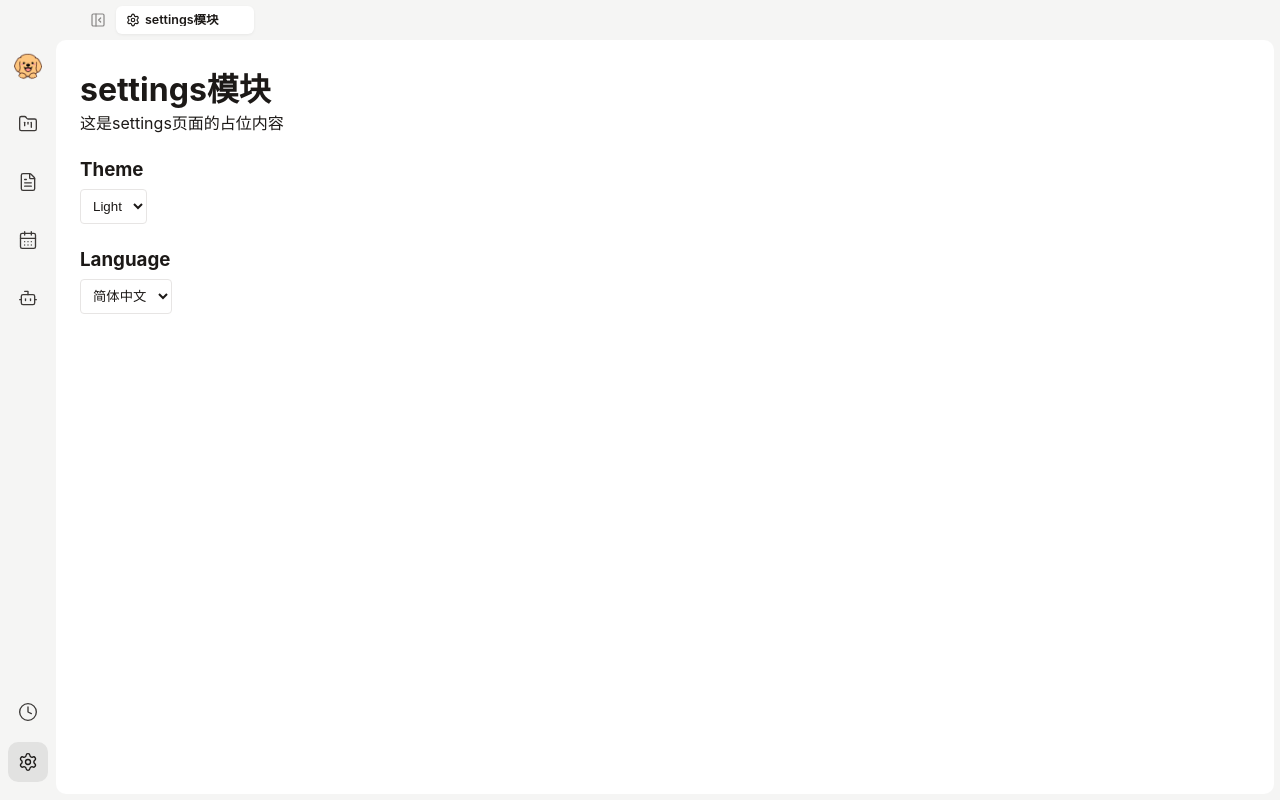
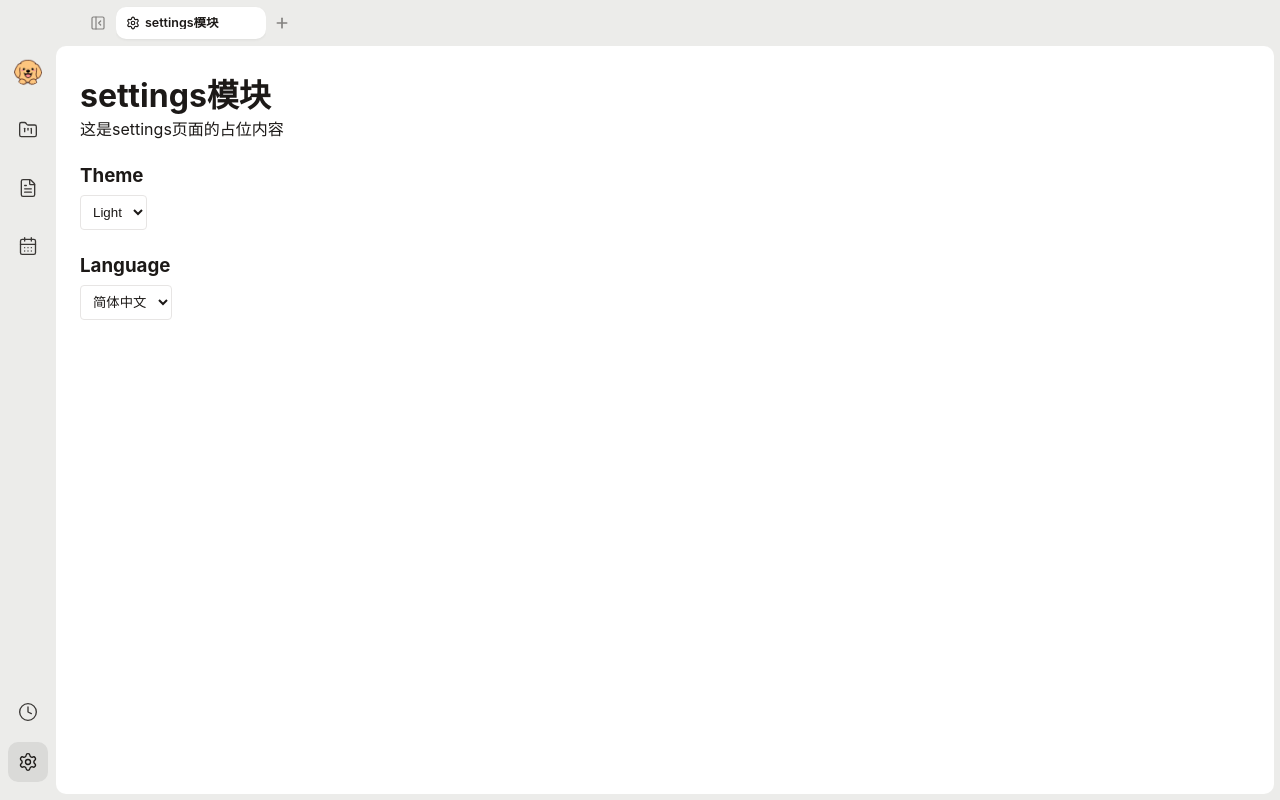
Before and after one commit to cheney-plus/happy-friday, a Vue app: page /settings in a window 1280 px wide. Built offline with nearby package versions, Linux system fonts and the light colour scheme.

Commit message:
调整顶部标签栏

```diff
--- a/src/App.vue
+++ b/src/App.vue
@@ -44,12 +44,24 @@ watch(
       const menu = allMenus.find(m => m.path === rootPath);
 
       if (menu) {
+        if (rootPath === '/friday') {
+          const fridayTabs = tabStore.openedTabs.filter(t => t.path === '/friday');
+          if (fridayTabs.length === 0) {
+            tabStore.addFridayTab();
+          } else {
+            const activeTab = tabStore.openedTabs.find(t => t.id === tabStore.activeTabId);
+            if (!activeTab || activeTab.path !== '/friday') {
+              tabStore.setActiveTab(fridayTabs[fridayTabs.length - 1].id);
+            }
+          }
+        } else {
           tabStore.addTab({
             id: newPath,
             path: newPath,
             i18nKey: menu.i18nKey,
             icon: menu.icon
           });
+        }
       }
     }
   },
--- a/src/assets/styles/variables.css
+++ b/src/assets/styles/variables.css
@@ -1,7 +1,7 @@
 :root {
   --bg-primary: #ffffff;
-  --bg-secondary: #f5f5f4;
-  --bg-sidebar: #f5f5f4;
+  --bg-secondary: #ececea;
+  --bg-sidebar: #ececea;
   --bg-hover: rgba(0, 0, 0, 0.06);
   --bg-active: rgba(0, 0, 0, 0.08);
   --text-primary: #1c1917;
@@ -11,14 +11,14 @@
   --accent-color: #2563eb;
   --accent-light: rgba(37, 99, 235, 0.1);
   --sidebar-width: 56px;
-  --tab-bar-height: 40px;
+  --tab-bar-height: 46px;
   --content-radius: 10px;
 }
 
 [data-theme='dark'] {
   --bg-primary: #1c1917;
-  --bg-secondary: #292524;
-  --bg-sidebar: #292524;
+  --bg-secondary: #232120;
+  --bg-sidebar: #232120;
   --bg-hover: rgba(255, 255, 255, 0.06);
   --bg-active: rgba(255, 255, 255, 0.08);
   --text-primary: rgba(255, 255, 255, 0.92);
--- a/src/components/layout/Sidebar.vue
+++ b/src/components/layout/Sidebar.vue
@@ -50,7 +50,6 @@ import {
   FolderKanban,
   FileText,
   CalendarDays,
-  Bot,
   Clock,
   Settings
 } from 'lucide-vue-next';
@@ -61,8 +60,7 @@ const { t } = useI18n();
 const menuConfig = [
   { key: 'workspace', path: '/workspace', iconComponent: FolderKanban, i18nKey: 'workspace.title' },
   { key: 'note', path: '/note', iconComponent: FileText, i18nKey: 'note.title' },
-  { key: 'schedule', path: '/schedule', iconComponent: CalendarDays, i18nKey: 'schedule.title' },
-  { key: 'friday', path: '/friday', iconComponent: Bot, i18nKey: 'friday.title' }
+  { key: 'schedule', path: '/schedule', iconComponent: CalendarDays, i18nKey: 'schedule.title' }
 ];
 
 const bottomMenuConfig = [
--- a/src/components/layout/TabBar.vue
+++ b/src/components/layout/TabBar.vue
@@ -7,13 +7,17 @@
       <PanelLeftOpen v-else :size="16" :stroke-width="1.8" />
     </button>
 
-    <div class="tabs-list">
+    <div class="tabs-area" ref="tabsAreaRef">
+      <div class="tabs-scroll" ref="tabsScrollRef" @wheel.prevent="onWheel">
         <template v-for="(tab, index) in tabStore.openedTabs" :key="tab.id">
-        <span v-if="index > 0" class="tab-divider">|</span>
+          <span v-if="index > 0" :class="['tab-divider', { hidden: tabStore.activeTabId === tab.id || tabStore.openedTabs[index - 1]?.id === tabStore.activeTabId }]"></span>
           <div
             :class="['tab-item', { active: tabStore.activeTabId === tab.id }]"
+            :style="{ width: tabWidth + 'px' }"
             role="tab"
             @click="switchTab(tab)"
+            @mouseenter="hoveredTabId = tab.id"
+            @mouseleave="hoveredTabId = ''"
           >
             <component
               v-if="tab.icon"
@@ -23,14 +27,21 @@
               class="tab-icon"
             />
             <span class="tab-title">{{ t(tab.i18nKey) }}</span>
-          <button class="tab-close-btn" @click.stop="closeTab(tab.id)">
+            <button v-show="hoveredTabId === tab.id" class="tab-close-btn" @click.stop="closeTab(tab.id)">
               <X :size="12" :stroke-width="2" />
             </button>
           </div>
         </template>
       </div>
 
-    <div class="tab-bar-empty-space" data-tauri-drag-region></div>
+      <button class="add-tab-btn" @click="addFridayTab">
+        <Plus :size="16" :stroke-width="2.5" />
+      </button>
+
+      <div class="tabs-area-spacer" data-tauri-drag-region></div>
+    </div>
+
+    <div class="tab-bar-right-spacer" data-tauri-drag-region></div>
   </div>
 </template>
 
@@ -40,6 +51,7 @@ import { useI18n } from 'vue-i18n';
 import { useRouter } from 'vue-router';
 import {
   X,
+  Plus,
   PanelLeftClose,
   PanelLeftOpen,
   FolderKanban,
@@ -50,6 +62,7 @@ import {
   Settings
 } from 'lucide-vue-next';
 import type { Component } from 'vue';
+import { ref, computed, onMounted, onUnmounted, watch, nextTick } from 'vue';
 
 const tabStore = useTabStore();
 const appStore = useAppStore();
@@ -65,8 +78,76 @@ const iconMap: Record<IconName, Component> = {
   Settings
 };
 
+const tabsAreaRef = ref<HTMLElement | null>(null);
+const tabsScrollRef = ref<HTMLElement | null>(null);
+const tabsAreaWidth = ref(0);
+const hoveredTabId = ref('');
+
+const ADD_BTN_WIDTH = 28;
+const TAB_GAP = 3;
+const MAX_TAB_WIDTH = 150;
+const MIN_TAB_WIDTH = 100;
+
+const tabWidth = computed(() => {
+  const count = tabStore.openedTabs.length;
+  if (count === 0) return 0;
+  const addBtnSpace = ADD_BTN_WIDTH + TAB_GAP;
+  const availableForTabs = tabsAreaWidth.value - addBtnSpace;
+  const totalGaps = (count - 1) * TAB_GAP;
+  const width = (availableForTabs - totalGaps) / count;
+  return Math.min(Math.max(width, MIN_TAB_WIDTH), MAX_TAB_WIDTH);
+});
+
+const scrollToActiveTab = () => {
+  hoveredTabId.value = '';
+  nextTick(() => {
+    if (!tabsScrollRef.value) return;
+    const activeEl = tabsScrollRef.value.querySelector('.tab-item.active') as HTMLElement;
+    if (activeEl) {
+      activeEl.scrollIntoView({ behavior: 'smooth', block: 'nearest', inline: 'nearest' });
+    }
+  });
+};
+
+const scrollToEnd = () => {
+  nextTick(() => {
+    if (!tabsScrollRef.value) return;
+    tabsScrollRef.value.scrollTo({ left: tabsScrollRef.value.scrollWidth, behavior: 'smooth' });
+  });
+};
+
+watch(() => tabStore.activeTabId, scrollToActiveTab);
+watch(() => tabStore.openedTabs.length, (newLen, oldLen) => {
+  if (newLen > oldLen) {
+    scrollToEnd();
+  } else {
+    nextTick(scrollToActiveTab);
+  }
+});
+
+let resizeObserver: ResizeObserver | null = null;
+
+onMounted(() => {
+  if (tabsAreaRef.value) {
+    resizeObserver = new ResizeObserver((entries) => {
+      for (const entry of entries) {
+        tabsAreaWidth.value = entry.contentRect.width;
+      }
+    });
+    resizeObserver.observe(tabsAreaRef.value);
+    tabsAreaWidth.value = tabsAreaRef.value.getBoundingClientRect().width;
+  }
+});
+
+onUnmounted(() => {
+  if (resizeObserver) {
+    resizeObserver.disconnect();
+  }
+});
+
 const switchTab = (tab: Tab) => {
   if (tabStore.activeTabId !== tab.id) {
+    tabStore.setActiveTab(tab.id);
     router.push(tab.path);
   }
 };
@@ -82,6 +163,16 @@ const closeTab = (id: string) => {
     router.push('/workspace');
   }
 };
+
+const addFridayTab = () => {
+  const tab = tabStore.addFridayTab();
+  router.push(tab.path);
+};
+
+const onWheel = (e: WheelEvent) => {
+  if (!tabsScrollRef.value) return;
+  tabsScrollRef.value.scrollBy({ left: e.deltaY, behavior: 'auto' });
+};
 </script>
 
 <style scoped>
@@ -91,6 +182,8 @@ const closeTab = (id: string) => {
   height: var(--tab-bar-height);
   background-color: var(--bg-secondary);
   padding-left: 4px;
+  -webkit-user-select: none;
+  -moz-user-select: none;
   user-select: none;
   -webkit-app-region: drag;
   app-region: drag;
@@ -100,6 +193,7 @@ const closeTab = (id: string) => {
 .mac-traffic-lights-spacer {
   width: 80px;
   height: 100%;
+  flex-shrink: 0;
 }
 
 .sidebar-toggle-btn {
@@ -125,38 +219,62 @@ const closeTab = (id: string) => {
   opacity: 0.85;
 }
 
-.tabs-list {
+.tabs-area {
   display: flex;
   align-items: center;
-  gap: 6px;
+  gap: 2px;
   height: 100%;
+  flex: 1;
+  min-width: 0;
   -webkit-app-region: no-drag;
   app-region: no-drag;
   padding-left: 4px;
 }
 
+.tabs-scroll {
+  display: flex;
+  align-items: center;
+  height: 100%;
+  flex: 0 1 auto;
+  min-width: 0;
+  overflow-x: auto;
+  overflow-y: hidden;
+  scrollbar-width: none;
+}
+
+.tabs-scroll::-webkit-scrollbar {
+  display: none;
+}
+
 .tab-divider {
-  color: var(--border-color);
-  font-size: 12px;
-  line-height: 1;
-  user-select: none;
-  opacity: 0.7;
+  width: 1.5px;
+  height: 16px;
+  background-color: var(--text-tertiary);
+  flex-shrink: 0;
+  margin: 0 1px;
+  opacity: 0.4;
+  transition: opacity 0.15s;
+}
+
+.tab-divider.hidden {
+  opacity: 0;
 }
 
 .tab-item {
   display: flex;
   align-items: center;
-  height: 28px;
+  height: 32px;
   padding: 0 10px;
-  border-radius: 6px;
+  border-radius: 10px;
   cursor: pointer;
   color: var(--text-primary);
   opacity: 0.7;
-  transition: background-color 0.15s, opacity 0.15s;
+  transition: background-color 0.15s, opacity 0.15s, width 0.2s ease;
   gap: 5px;
-  max-width: 140px;
-  min-width: 80px;
+  flex-shrink: 0;
   font-weight: 600;
+  user-select: none;
+  overflow: hidden;
 }
 
 .tab-item:hover {
@@ -179,11 +297,15 @@ const closeTab = (id: string) => {
 .tab-title {
   flex: 1;
   overflow: hidden;
-  text-overflow: ellipsis;
   white-space: nowrap;
   font-size: 12.5px;
   line-height: 1;
   font-weight: inherit;
+  -webkit-user-select: none;
+  -moz-user-select: none;
+  user-select: none;
+  -webkit-mask-image: linear-gradient(to right, #000 70%, transparent 100%);
+  mask-image: linear-gradient(to right, #000 70%, transparent 100%);
 }
 
 .tab-close-btn {
@@ -198,13 +320,8 @@ const closeTab = (id: string) => {
   display: flex;
   align-items: center;
   justify-content: center;
-  opacity: 0;
-  transition: opacity 0.15s, background-color 0.15s, color 0.15s;
+  transition: background-color 0.15s, color 0.15s;
   flex-shrink: 0;
-}
-
-.tab-item:hover .tab-close-btn {
-  opacity: 1;
 }
 
 .tab-close-btn:hover {
@@ -212,8 +329,38 @@ const closeTab = (id: string) => {
   color: var(--text-primary);
 }
 
-.tab-bar-empty-space {
+.add-tab-btn {
+  background: none;
+  border: none;
+  color: var(--text-primary);
+  opacity: 0.5;
+  cursor: pointer;
+  width: 28px;
+  height: 28px;
+  display: flex;
+  align-items: center;
+  justify-content: center;
+  border-radius: 6px;
+  transition: background-color 0.15s, opacity 0.15s;
+  flex-shrink: 0;
+  -webkit-app-region: no-drag;
+  app-region: no-drag;
+}
+
+.add-tab-btn:hover {
+  background-color: var(--bg-hover);
+  opacity: 0.85;
+}
+
+.tabs-area-spacer {
   flex: 1;
+  min-width: 0;
+  height: 100%;
+}
+
+.tab-bar-right-spacer {
+  flex-shrink: 0;
+  min-width: 50px;
   height: 100%;
 }
 </style>
--- a/src/store/modules/tabs.ts
+++ b/src/store/modules/tabs.ts
@@ -12,7 +12,8 @@ export interface Tab {
 export const useTabStore = defineStore('tabs', {
   state: () => ({
     openedTabs: [] as Tab[],
-    activeTabId: ''
+    activeTabId: '',
+    fridayCounter: 0
   }),
   actions: {
     addTab(tab: Tab) {
@@ -21,6 +22,18 @@ export const useTabStore = defineStore('tabs', {
         this.openedTabs.push(tab);
       }
       this.activeTabId = tab.id;
+    },
+    addFridayTab() {
+      this.fridayCounter++;
+      const tab: Tab = {
+        id: `friday-${this.fridayCounter}`,
+        path: '/friday',
+        i18nKey: 'friday.title',
+        icon: 'Bot'
+      };
+      this.openedTabs.push(tab);
+      this.activeTabId = tab.id;
+      return tab;
     },
     removeTab(id: string) {
       const index = this.openedTabs.findIndex(t => t.id === id);
```
Lines whose indentation alone changed are shown as unchanged.
